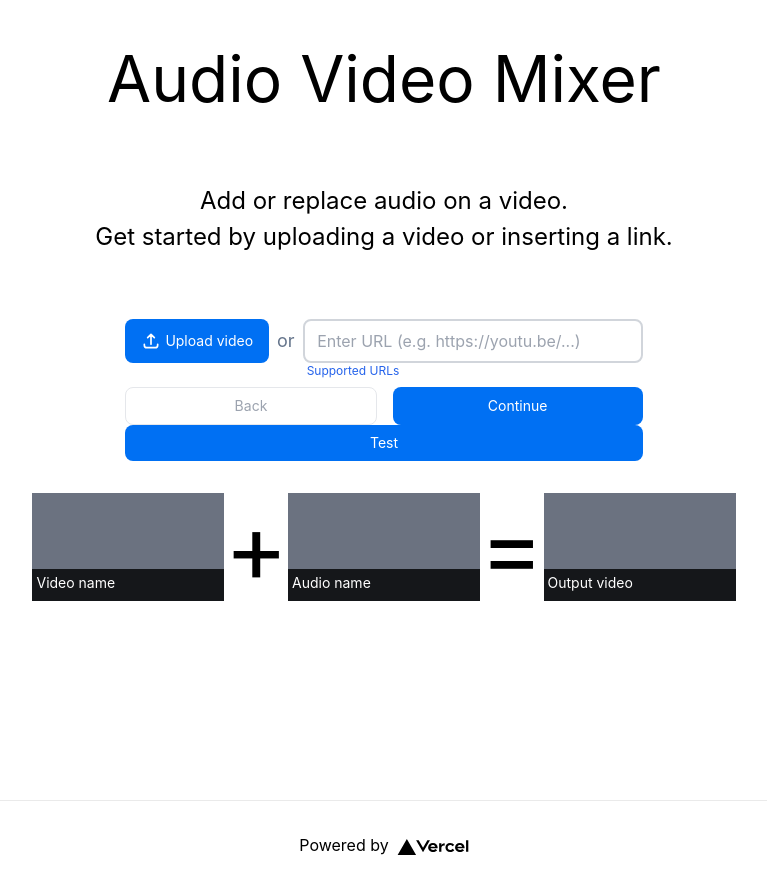
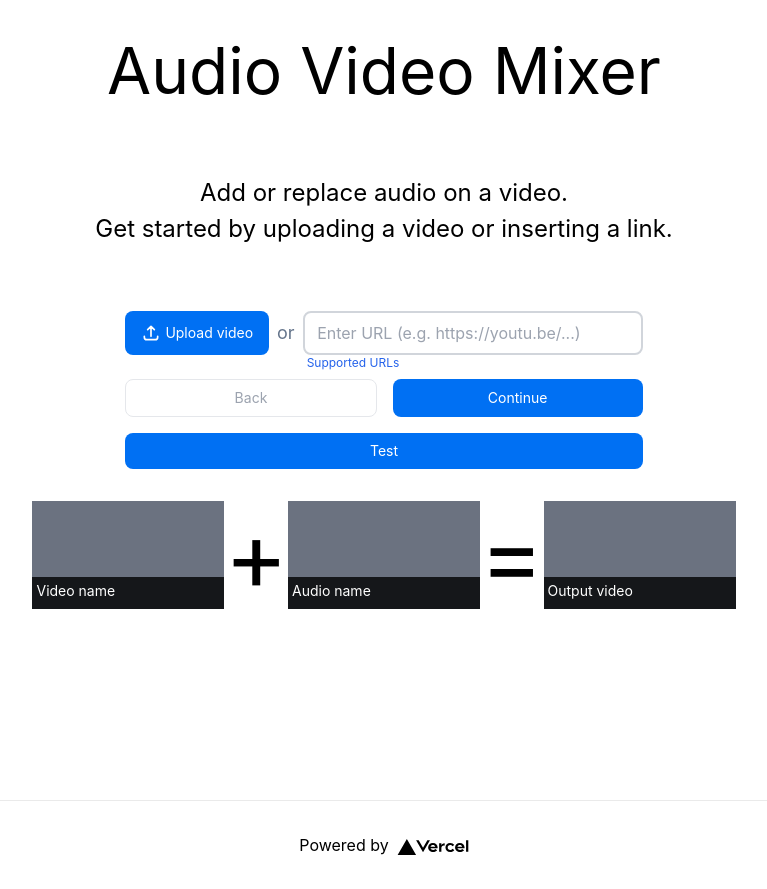
Before and after one commit to TheColorman/audio-replacer, a Next.js app: page / in a window 1280 px wide. Shown: the whole page, without its empty margins (256-1023 px from the left). Built offline with nearby package versions, Linux system fonts and the light colour scheme.

Commit message:
:construction: Moved test button slightly

```diff
--- a/pages/index.tsx
+++ b/pages/index.tsx
@@ -54,7 +54,7 @@ const Home: NextPage = () => {
       console.log("Writing file");
     ffmpeg.FS('writeFile', 'test.mp4', await fetchFile(video))
       console.log("Transcoding");
-    ffmpeg.run('-i', 'test.mp4', 'output.mp4')
+    await ffmpeg.run('-i', 'test.mp4', 'output.mp4')
       console.log("Exporting video");
     const data = ffmpeg.FS('readFile', 'output.mp4')
     const url = URL.createObjectURL(new Blob([data.buffer], { type: 'video/mp4' }))
@@ -198,7 +198,7 @@ const Home: NextPage = () => {
               Continue
             </button>
           </div>
-          <button className={styles.buttonPrimary} onClick={ffmpegTest}>
+          <button className={`${styles.buttonPrimary} mt-4`} onClick={ffmpegTest}>
             Test
           </button>
         </div>
```
